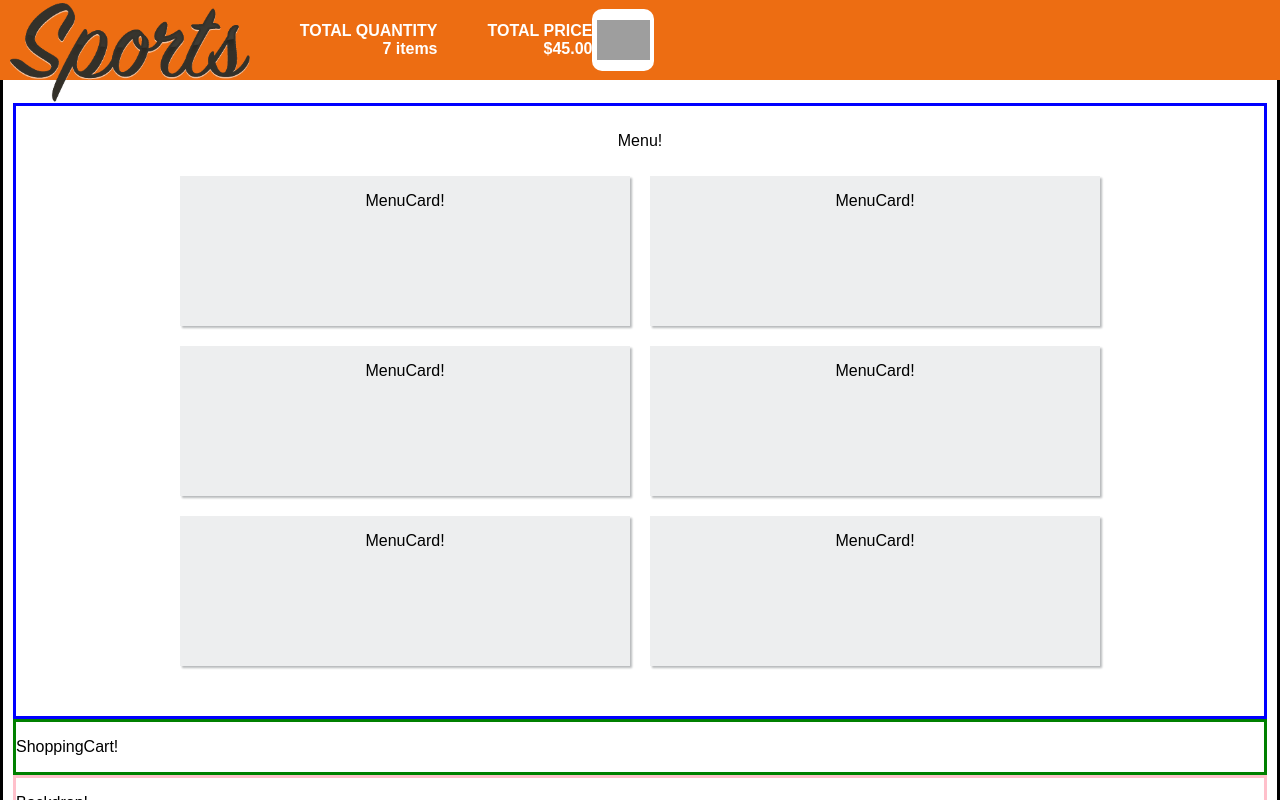
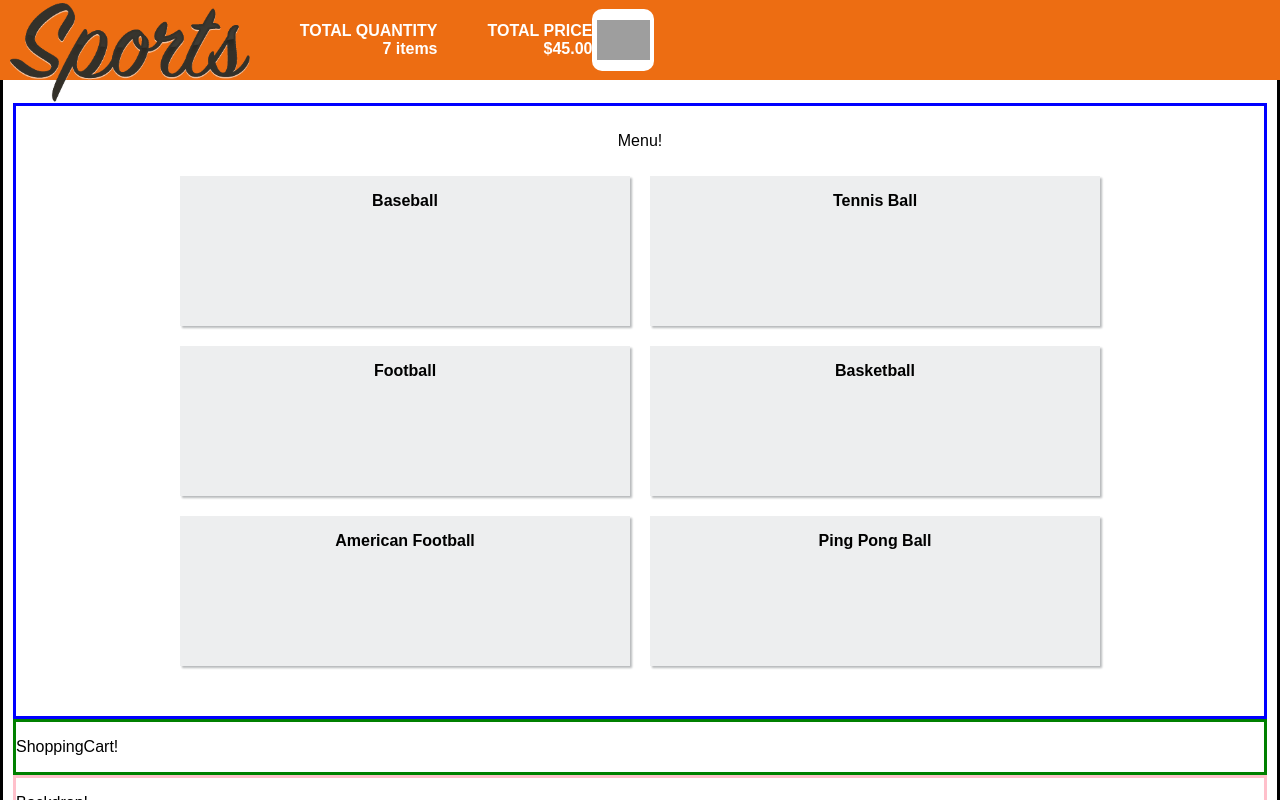
Before and after one commit to bananno/store-order, a React app: page / in a window 1280 px wide. Shown: the top 800 px of the page. Built offline with nearby package versions, Linux system fonts and the light colour scheme; grey boxes are pictures that could not be loaded.

Commit message:
Add item names to MenuCard pulling from the items array

```diff
--- a/src/components/Menu/Menu.js
+++ b/src/components/Menu/Menu.js
@@ -8,7 +8,7 @@ const menu = (props) => {
     <div className={classes.Menu}>
       <p>Menu!</p>
       {itemList.map((items) => (
-        <MenuCard />
+        <MenuCard name={items.name}/>
       ))}
     </div>
   );
--- a/src/components/MenuCard/MenuCard.js
+++ b/src/components/MenuCard/MenuCard.js
@@ -4,7 +4,7 @@ import classes from './MenuCard.css';
 const menuCard = (props) => {
   return (
     <div className={classes.MenuCard}>
-      <p>MenuCard!</p>
+      <p><strong>{props.name}</strong></p>
     </div>
   );
 };
```
